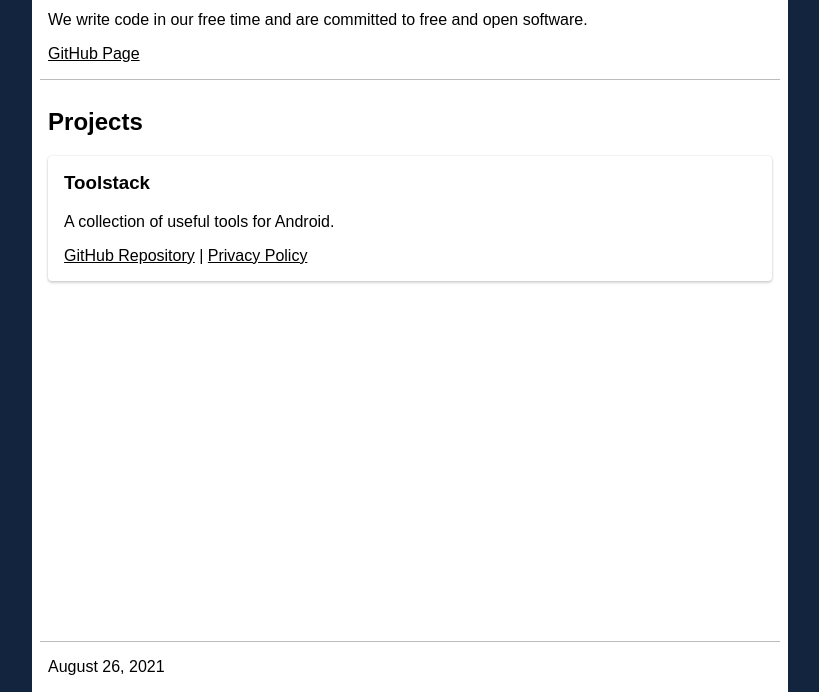
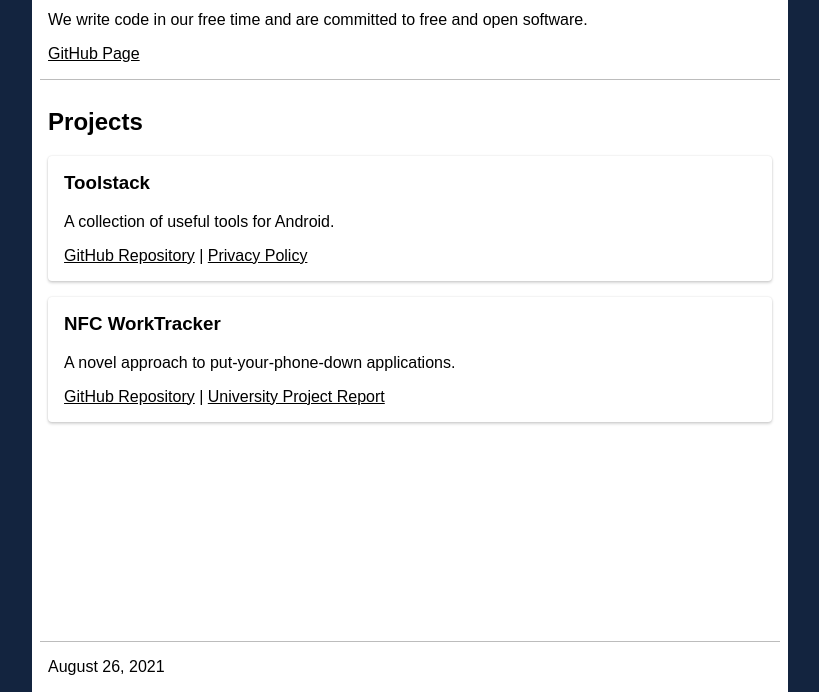
Before and after one commit to vastivety/vastivety.github.io, a plain HTML site: page index.html in a window 1280 px wide. Shown: the part 108-800 px from the top of the page, without its empty margins (230-1049 px from the left). Drawn offline with Linux system fonts and the light colour scheme.

Commit message:
added nfc worktracker to project list

```diff
--- a/index.html
+++ b/index.html
@@ -23,6 +23,14 @@
                     <a href="/toolstack/privacy">Privacy Policy</a>
                 </p>
             </div>
+            <div class="card">
+                <h3>NFC WorkTracker</h3>
+                <p>A novel approach to put-your-phone-down applications.</p>
+                <p>
+                    <a href="https://github.com/vastivety/nfc-worktracker">GitHub Repository</a> |
+                    <a href="https://github.com/torgeros/nfc-worktracker-report">University Project Report</a>
+                </p>
+            </div>
         </main>
         <footer>
             <p>August 26, 2021</p>
```
